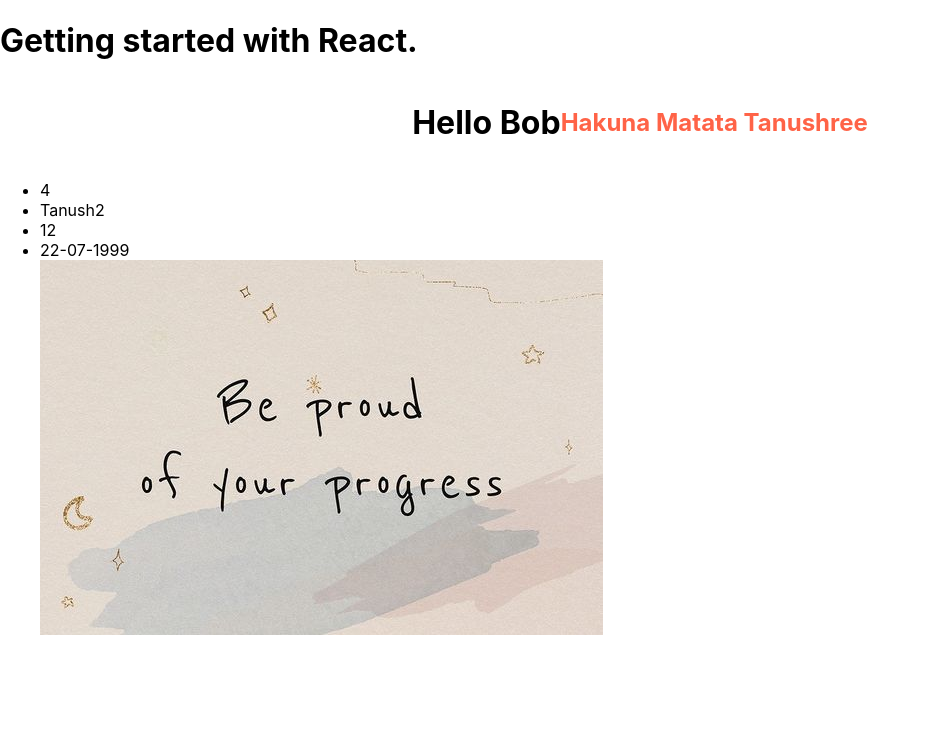
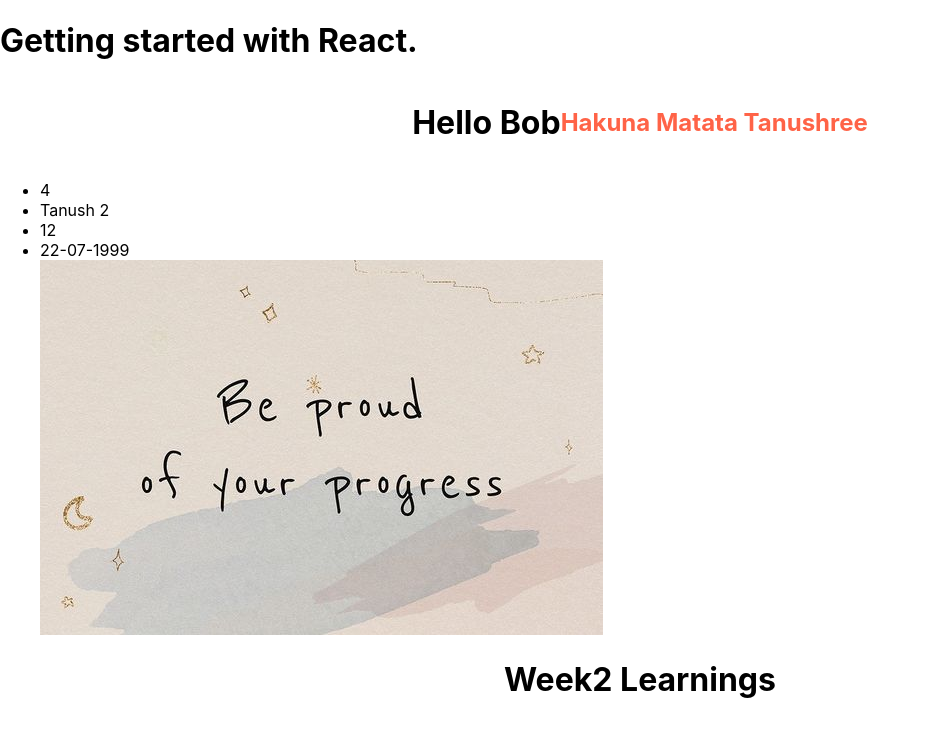
Before and after one commit to Tanushree227/starting_app, a React (Create React App) app: page / in a window 1280 px wide. Shown: the top 736 px of the page, without its empty margins (0-929 px from the left). Built offline with nearby package versions, Linux system fonts and the light colour scheme; the HTML template or start-up script is replaced by a standard one.

Commit message:
starting with week 2 learning

```diff
--- a/src/App.js
+++ b/src/App.js
@@ -1,5 +1,6 @@
 import Heading from "./components/Heading";
 import List from "./components/List";
+import Week2 from "./components/Week2";
 
 function App() {
   return (
@@ -7,6 +8,7 @@ function App() {
       <h1>Getting started with React.</h1>
       <Heading firstName="Bob" name="Tanushree" />
       <List />
+      <Week2 />
     </div>
   );
 }
--- a/src/components/List.js
+++ b/src/components/List.js
@@ -16,7 +16,7 @@ export default function List() {
     <div>
         <ul>
             <li>{2 + 2}</li>
-            <li>{"Tanush" + 2}</li>
+            <li>{"Tanush " + 2}</li>
             <li>{34 - 22}</li>
             <li>{embedded()}</li>
             <Image />
--- /dev/null
+++ b/src/components/Week2.js
@@ -0,0 +1,9 @@
+import React from 'react'
+
+export default function Week2() {
+  return (
+    <div align="center">
+        <h1>Week2 Learnings</h1>
+    </div>
+  )
+}
```
